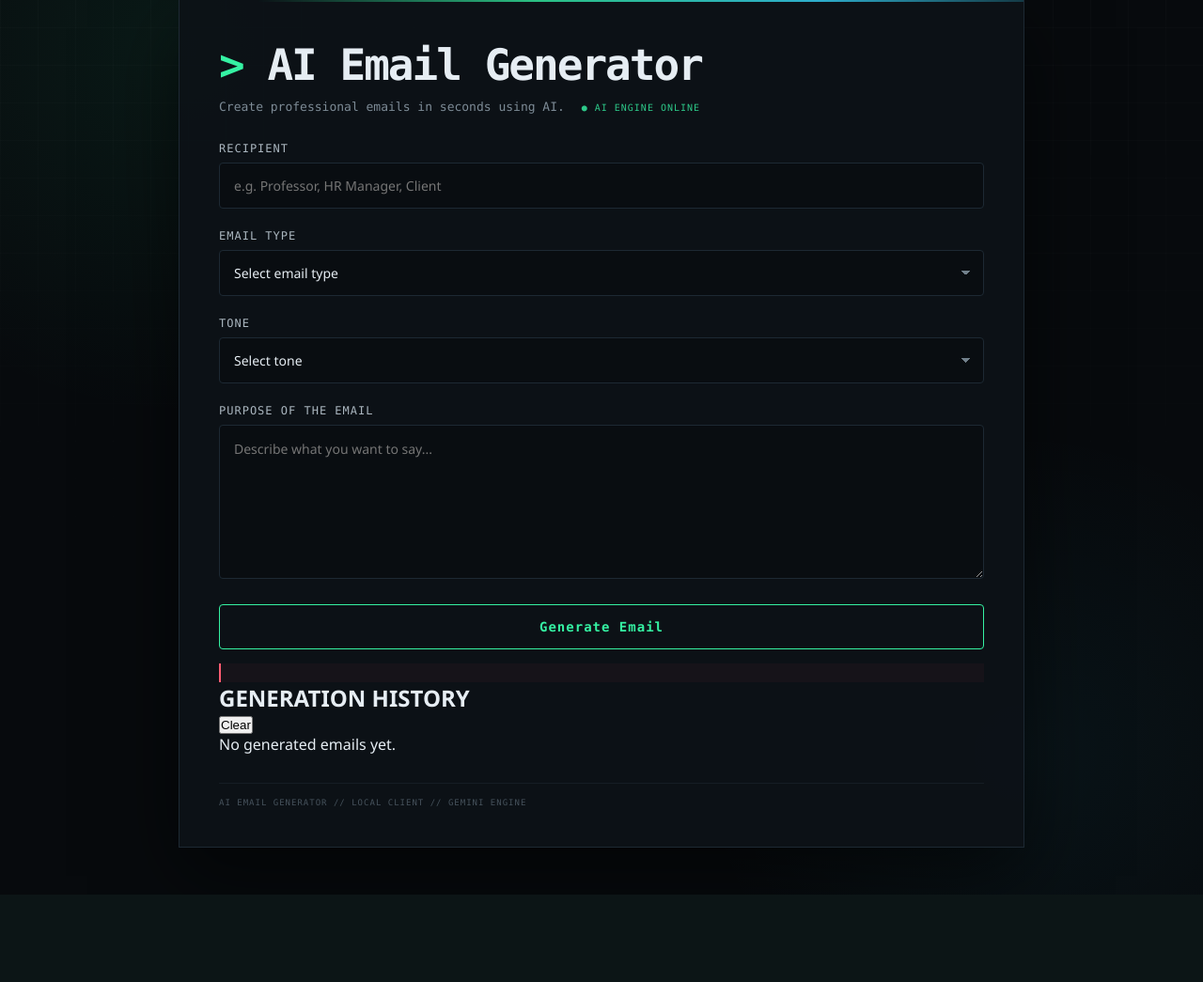
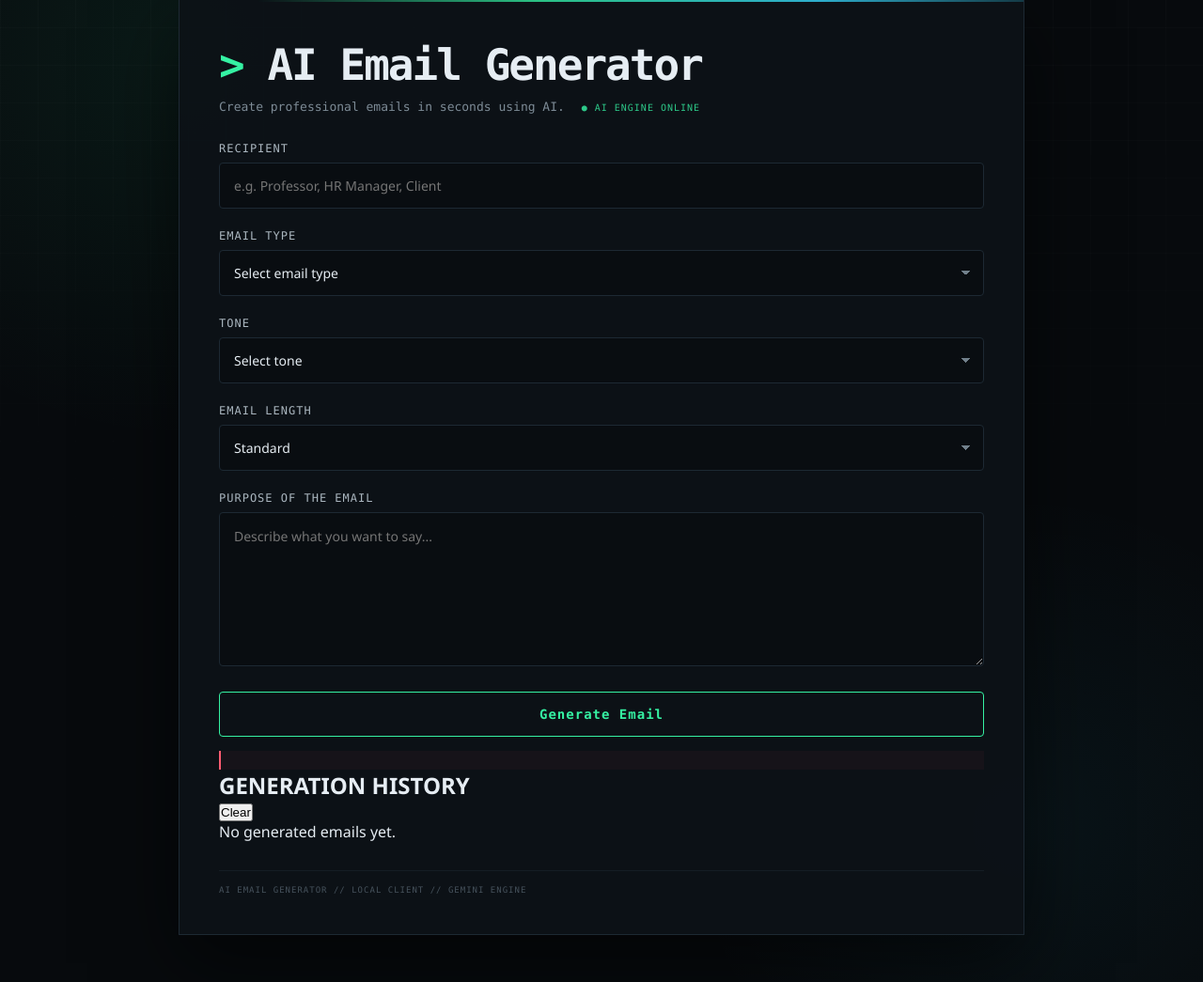
Before and after one commit to Deadpool77234/ai-email-generator, a Flask app: page / in a window 1280 px wide. Shown: the part 51-1096 px from the top of the page at 94% size. Before the commit the page ends 1003 px from the top, so only its background shows below. Run offline with Flask 3, Linux system fonts and the light colour scheme.

Commit message:
Add email length control

```diff
--- a/app.py
+++ b/app.py
@@ -17,6 +17,7 @@
     email_type = data.get("email_type", "").strip()
     tone = data.get("tone", "").strip()
     purpose = data.get("purpose", "").strip()
+    length = data.get("length", "Standard").strip()
 
     # Validate input
     if not recipient:
@@ -40,6 +41,7 @@
             recipient,
             email_type,
             tone,
+            length,
             purpose
         )
 
--- a/static/script.js
+++ b/static/script.js
@@ -15,8 +15,8 @@
     const recipient = document.getElementById("recipient").value.trim();
     const emailType = document.getElementById("email-type").value;
     const tone = document.getElementById("tone").value;
+    const length = document.getElementById("length").value;
     const purpose = document.getElementById("purpose").value.trim();
-
     generateButton.disabled = true;
     generateButton.textContent = "Generating...";
 
@@ -30,6 +30,7 @@
                 recipient: recipient,
                 email_type: emailType,
                 tone: tone,
+                length: length,
                 purpose: purpose
             })
         });
--- a/templates/index.html
+++ b/templates/index.html
@@ -55,6 +55,12 @@
                     <option value="Professional">Professional</option>
                     <option value="Friendly">Friendly</option>
                 </select>
+                <label for="length">Email Length</label>
+                <select id="length">
+    <option value="Standard">Standard</option>
+    <option value="Short">Short</option>
+    <option value="Detailed">Detailed</option>
+</select>
 
                 <label for="purpose">Purpose of the Email</label>
 
```
Also changed, not shown: generator.py (+6 -1 lines).
